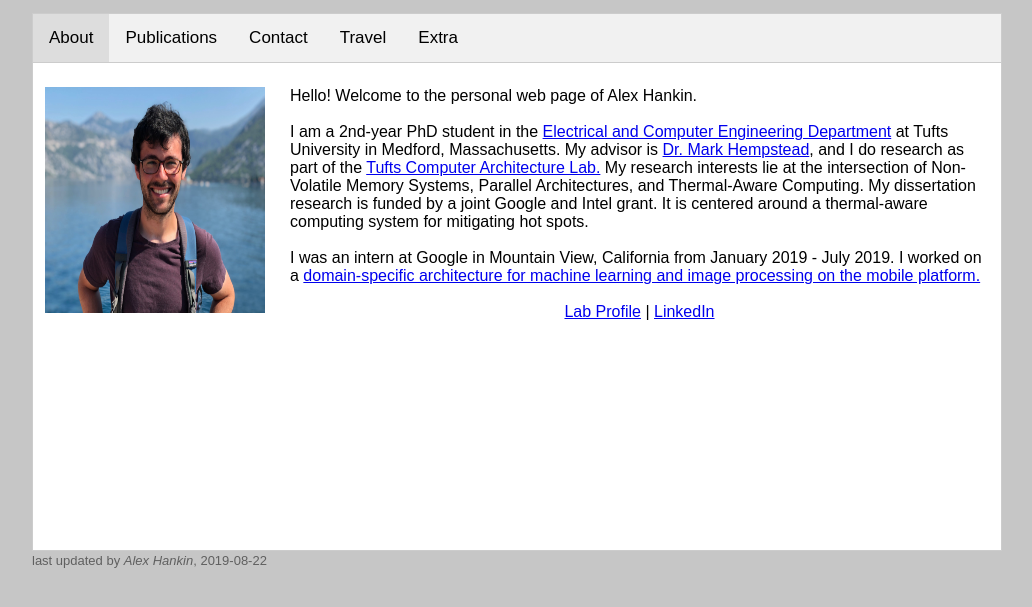
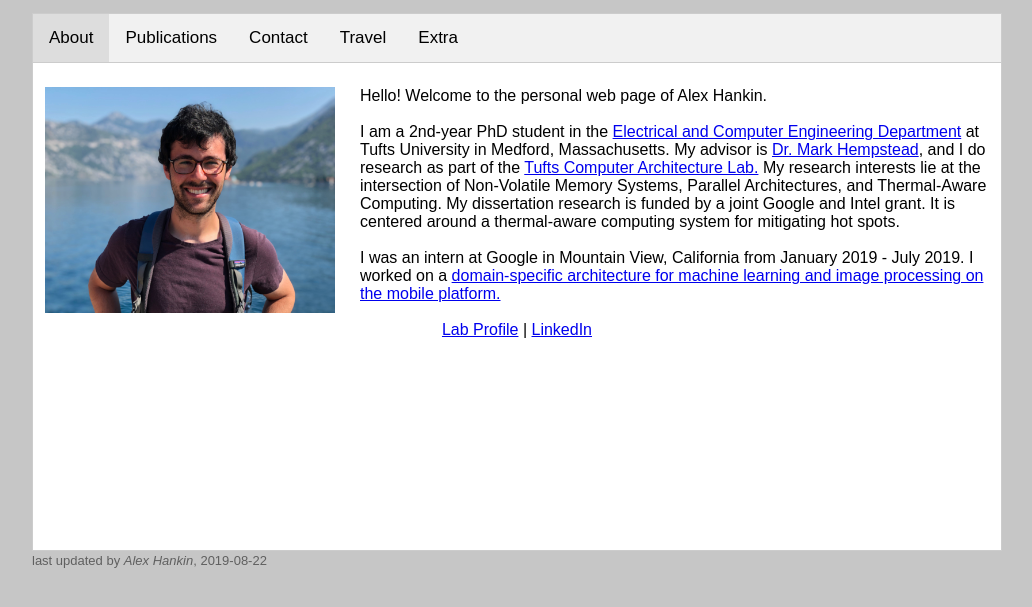
Before and after one commit to hankin0/hankin0.github.io, a Jekyll site: the page built from index.html, in a window 1280 px wide. Shown: the top 607 px of the page, without its empty margins (123-1155 px from the left). Built offline with Jekyll 4.4.1, drawn with Linux system fonts in a browser that asks for light colours.

Commit message:
changes main pic size

```diff
--- a/index.html
+++ b/index.html
@@ -16,7 +16,7 @@ layout: default
       <!-- "About" tab -->
       <div id="About" class="tabcontent">
       <br>
-        <img class="ex2" src="images/IMG-0962.JPG" width='220' height='226' align="left">
+        <img class="ex2" src="images/IMG-0962.JPG" width='290' height='226' align="left">
 	    Hello! Welcome to the personal web page of Alex Hankin.<br><br>
 	    I am a 2nd-year PhD student in the <a
             href="https://engineering.tufts.edu/ece/">Electrical and Computer Engineering
```
